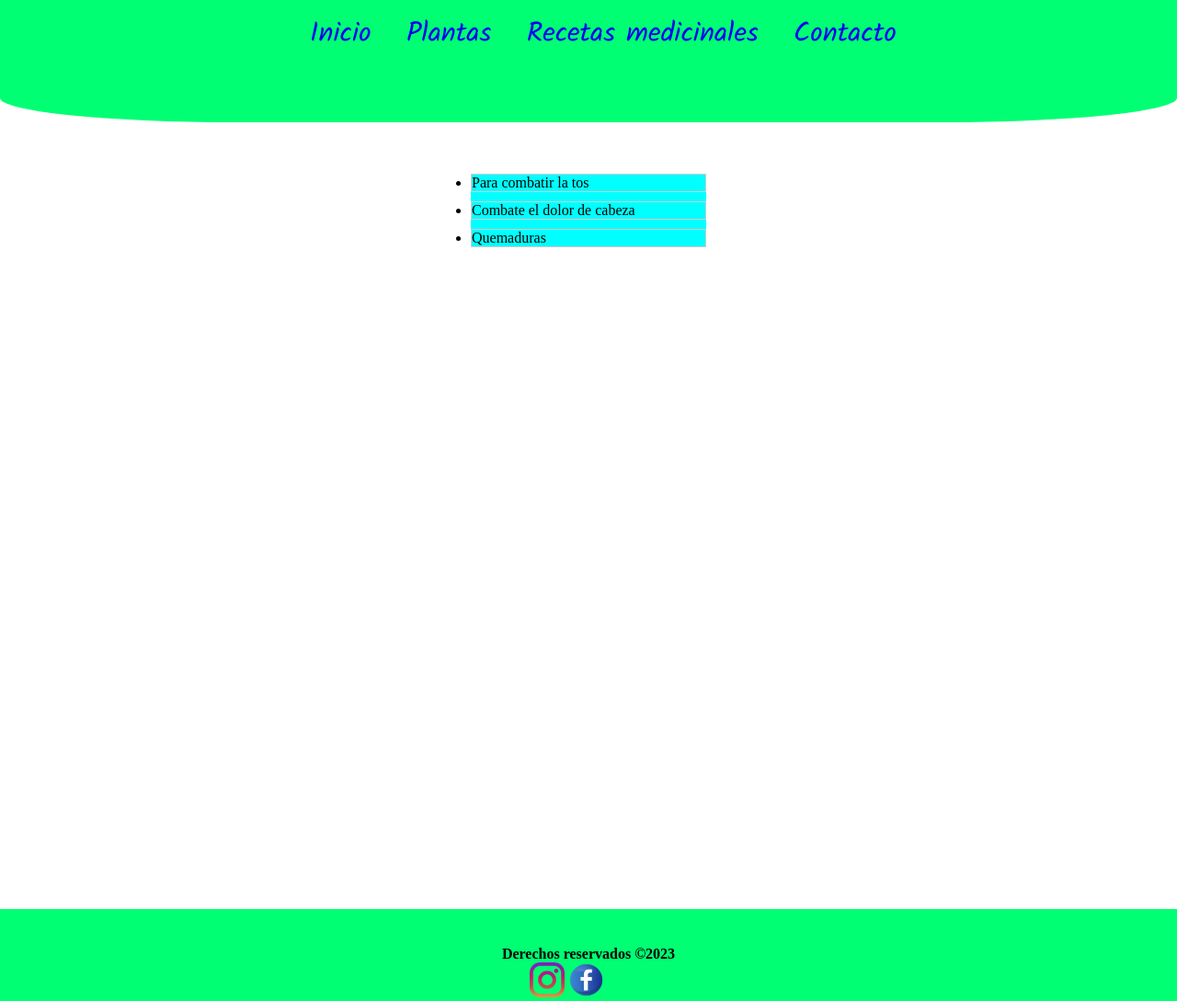
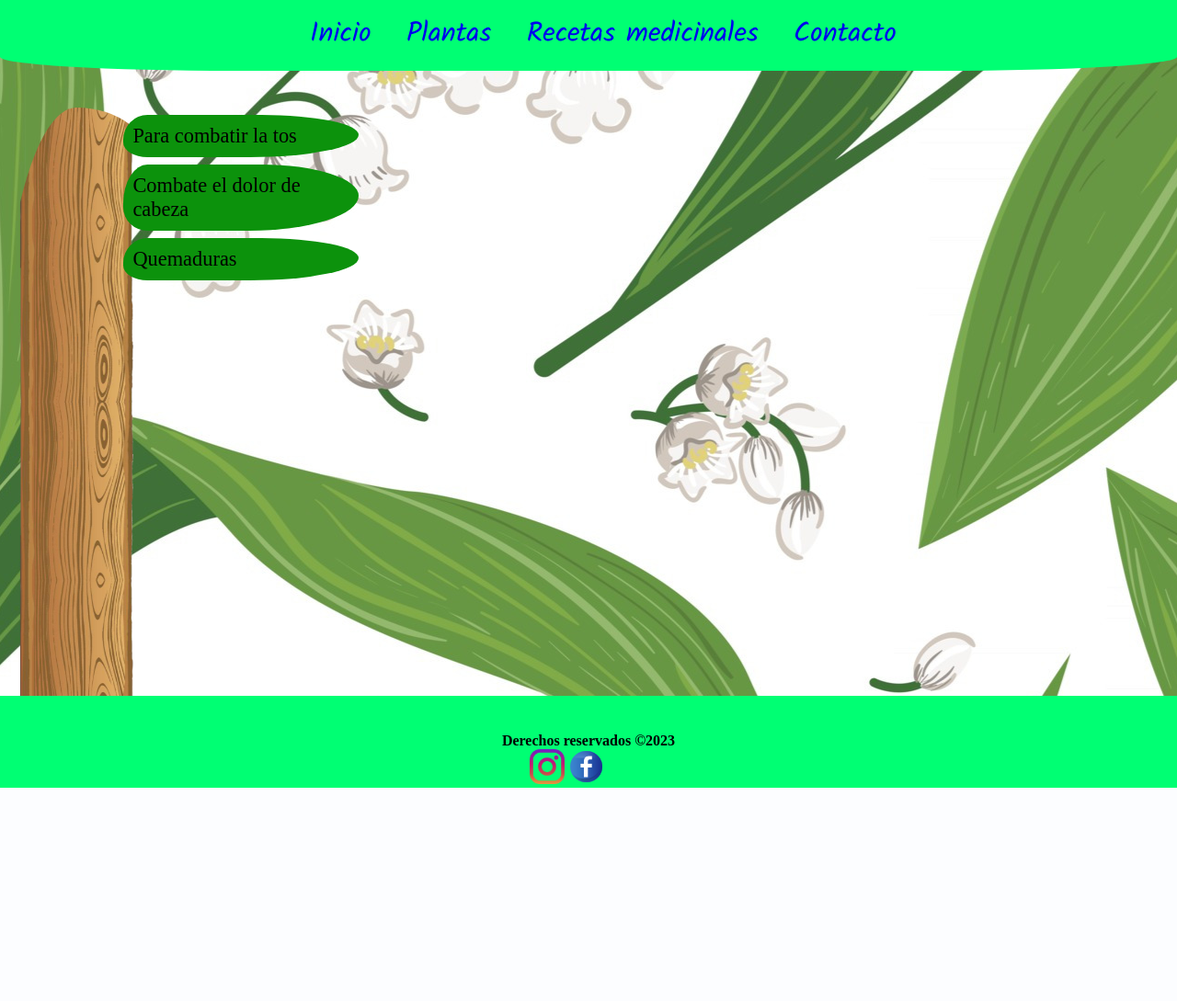
Before and after one commit to Fearless18/Codo-TPO1, a Python web app: template template/recetas_medicinales.html in a window 1280 px wide. Shown: the whole page at 92% size. After the commit the page ends 857 px from the top, so only its background shows below. Run offline with Jinja, Linux system fonts and the light colour scheme; the template is opened without the code that fills it, so the values that code supplies are empty.

Commit message:
Probamos otros fondos, e idea en sección recetas
Probar otros fondos, menos velocidad de movimiento.
Probar idea en sección recetas con tronco.png o tallo.png

```diff
--- a/css/fondo.css
+++ b/css/fondo.css
@@ -1,6 +1,7 @@
 .gotas{
-    background: #0b3c25 url('../img/fondo6.jpg') repeat;
-    animation: mover-gotas 100s linear infinite;
+    /* background: #0b3c25 url('../img/fondo6.jpg') repeat; */
+    background: #0b3c25 url('../img/fondo-patron-lirio.jpg') repeat;
+    animation: mover-gotas 300s linear infinite;
 }
 @keyframes mover-gotas{
     from{background-position: 0 0;}
--- a/css/recetas_medicinales.css
+++ b/css/recetas_medicinales.css
@@ -12,12 +12,12 @@
 
 header{
     background-color: rgb(0, 255, 115);
-    height: 15vh;
+    height: 8vh;
     font-family: 'Kalam';
     text-align: center;
     border-radius: 0% 0% 20% 20%;
     padding-top: 1%;
-    margin-bottom: 7vh;
+    margin-bottom: 5vh;
 }
 
 .hipervinculo{
@@ -38,10 +38,68 @@ h4{
 .contenedor{
     width: 100%;
     display: flex;
-    justify-content: center;
-    height: 100vh;
+    /* justify-content: center; */
+    height: 80vh;
 }
 
+#tronco{
+    background-image: url("../img/tronco.png");
+    background-size: 80%;
+    background-repeat: round;
+    border-radius: 50% 50% 0% 0% / 50% 10% 0% 0%;
+    width: 13vw;
+    display: flex;
+    left: 20%;
+
+}
+.recetas{ /* section */
+    position: relative;
+    display: flex;
+    left: -2.5%;
+}
+.lista-receta {  /* Ul */
+    width: 20vw;
+    margin: 0 auto;
+
+}
+
+.item { /* li */
+    font-size: 1.4em;
+    padding: 10px ;
+    margin-top: 8px;
+    background-color: rgb(12, 146, 12);
+    border-radius: 2em 8em 9em 2em / 100% 80% 90% 60%;
+    border: none;
+    cursor: pointer;
+    list-style-type: none;
+}
+
+.titulo {
+    background-color: #f0f0f0;
+    padding: 10px;
+    margin: 0;
+    cursor: pointer;
+}
+
+.contenido-receta { /* descripción receta */
+    font-size: 1.1em;
+    display: none;
+    padding: 10px;
+    margin-left: 10px;
+    border-radius: 2em 8em 9em 1em / 100% 80% 50% 60%;
+    width: 50vw;
+    background-color: rgba(0, 255, 115, 0.5);
+}
+
+.item.active + .contenido-receta {
+    display: block;
+}
+
+
+
+
+
+/*
 .contenedor figure{
     position: relative;
     height: 250px;
@@ -51,8 +109,9 @@ h4{
     box-shadow: 0px 15px 25px  rgba(0,0,0,50);
     cursor: pointer;
 
-}
+} */
 
+/*
 .contenedor figure img{
      width: 100%;
      height: 100%;
@@ -60,8 +119,9 @@ h4{
 
 
 }
+*/
 
-.contenedor figure .letra{
+/* .contenedor figure .letra{
     position: absolute;
     top: 0%;
     width: 100%;
@@ -72,42 +132,11 @@ h4{
     visibility: hidden;
     text-align: center;
 
-}
+} */
 
 
-.contenedor figure:hover > .letra{
+/* .contenedor figure:hover > .letra{
     opacity: 1;
     visibility: visible;
 
-}
-
-.recetas{
-    width: 100%;
-}
-.lista-receta {
-    width: 20vw;
-    margin: 0 auto;
-    background-color: aqua;
-}
-
-.item {
-    border: 1px solid #ccc;
-    margin-bottom: 10px;
-}
-
-.titulo {
-    background-color: #f0f0f0;
-    padding: 10px;
-    margin: 0;
-    cursor: pointer;
-}
-
-.contenido-receta {
-    display: none;
-    padding: 10px;
-    width: 50vw;
-}
-
-.item.active + .contenido-receta {
-    display: block;
-}
+} */
--- a/template/plantas.html
+++ b/template/plantas.html
@@ -23,7 +23,7 @@
       <h1>Plantas medicinales y sus propiedades</h1>
 
       <section class="container">
-        <div id="text-container"><h3>Elija una planta para ver su información</h3></div>
+        <div id="text-container"><h3><br>Elija una planta para ver su información</h3></div>
         <div class="image-gallery"><br><br>
         <!-- Ajo -->
         <div class="image-container" onclick="mostrarTexto(`<p class='parrafo'>El ajo es un alimento con muchos beneficios y propiedades. Actúa como anticoagulante, antibacteriano, antibiótico y antioxidante además de combatir la congestión nasal, entre otras muchas propiedades.</p>`)">
--- a/template/recetas_medicinales.html
+++ b/template/recetas_medicinales.html
@@ -5,10 +5,11 @@
     <meta name="viewport" content="width=device-width, initial-scale=1.0">
     <link rel="icon" href="../img/2_aloevera2.ico">
     <link rel="stylesheet" href="../css/recetas_medicinales.css">
+    <link rel="stylesheet" href="../css/fondo.css">
 
     <title>Recetas Medicinales</title>
 </head>
-<body>
+<body class="gotas">
 
   <header>
     <nav class="header">
@@ -19,7 +20,7 @@
     </nav>
   </header>
   <main class="contenedor">
-
+    <aside id="tronco"></aside>
     <section class="recetas">
       <ul class="lista-receta">
         <li class="item">Para combatir la tos</li>
```
Also changed, not shown: css/plantas.css (+8 -3 lines), img/fondo-patron-1.jpg (added), img/fondo-patron-albahaca.jpg (added), img/fondo-patron-lirio.jpg (added), img/tallo.png (added), img/tronco.png (added).
